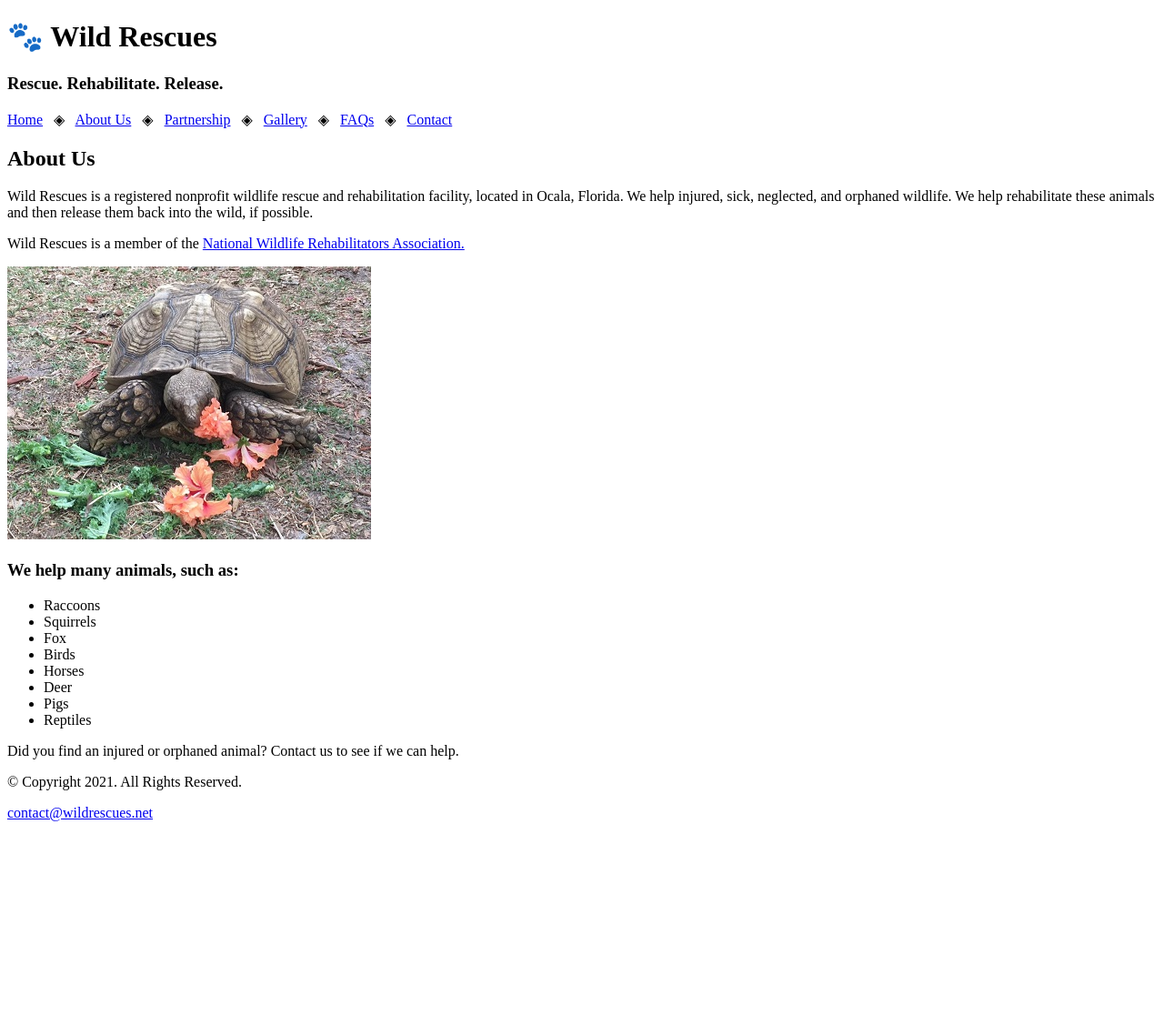
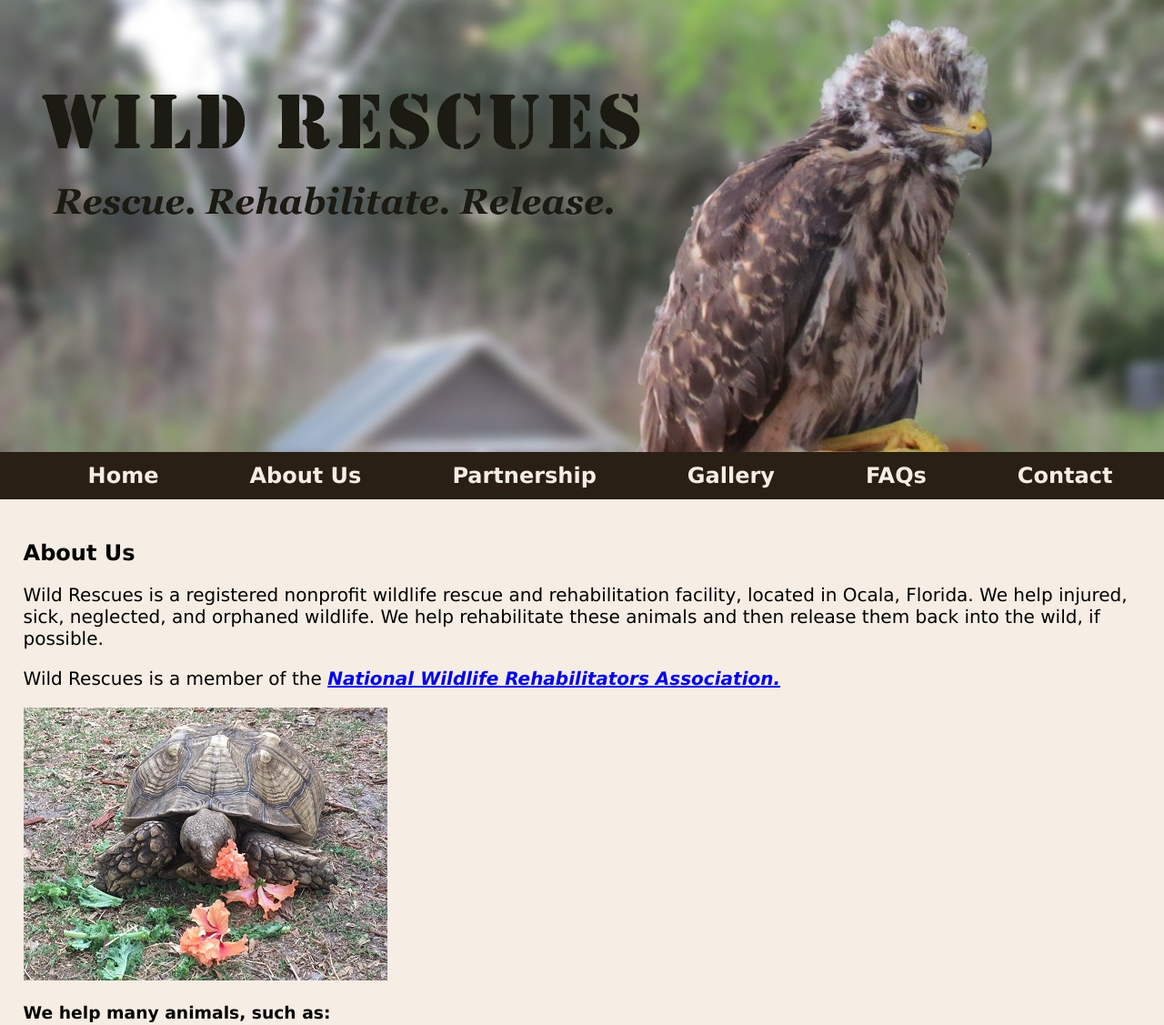
Before and after one commit to 144Fa23/ch4lab2-AylaLC, a plain HTML site: page about.html in a window 1280 px wide. Shown: the top 1127 px of the page at 91% size. Before the commit the page ends 919 px from the top, so only its background shows below. Drawn offline with Linux system fonts and the light colour scheme.

Commit message:
Ch.4 Lab
1. I created my css folder and styles file.
2. I added a multi-line comment to my styles file with my name, the date, and the file name.
3. I added a CSS reset and define properties like the margin, padding, and borders for the body, header, nav, main, footer, image, h1, and h3 elements.
4. I added a comment for the body and images elements, and I created style rules for both.
5. Next, I added a comment for the navigation area. Under that, I made style rules for the nav, nav ul, nav li, and nav li a sectors.
6. After that, I created a comment for the main section, and I created style rules for the main, main p, main h3, main ul, .link, .action, and #contact sectors.
7. I added a comment for the footer content, and I created style rules for the footer and footer a sectors.
8. After I added blank lines in between each style rule, I validated my css file.
9. I added a link to my style sheet in my index, about, contact, and template files.
10. In the index file, I updated my nav section to include an unordered list, and then I added the same list to my about, contact, and template files.
11. In the index file, I removed the heading element.  After that, I added an image with links to the home page.
12. I removed the height and width attributes from the baby raccoons image.
13. In the about file, I added class attributes with the values link and action.
14. I removed the height and width attributes from the image element on line 39 of the about file.
15. In the contact file, I added a class attribute with the value link to the email address.
16. Finally, I indented all of the nested elements in each html file, and I validated all of them.

```diff
--- a/about.html
+++ b/about.html
@@ -5,24 +5,28 @@
 	Today's Date: May 20, 2021
  -->
 <html lang="en">
+
 <head>
     <title>Wild Rescues: About Us</title>
     <meta charset="utf-8">
+    <link rel="stylesheet" href="css/styles.css">
 </head>
+
 <body>
 
     <header>
-		<h1>&#128062; Wild Rescues</h1>
-		<h3>Rescue. Rehabilitate. Release.</h3>
+        <a href="index.html"><img src="images/baby-hawk.jpg" alt="rescued baby hawk"></a>
     </header>
 
     <nav>
-		<p><a href="index.html">Home</a> &nbsp; &#9672; &nbsp;
-		<a href="about.html">About Us</a> &nbsp; &#9672; &nbsp;
-		<a href="partnership.html">Partnership</a> &nbsp; &#9672; &nbsp;
-		<a href="gallery.html">Gallery</a> &nbsp; &#9672; &nbsp;
-		<a href="faqs.html">FAQs</a> &nbsp; &#9672; &nbsp;
-		<a href="contact.html">Contact</a></p>
+        <ul>
+            <li><a href="index.html">Home</a></li>
+            <li><a href="about.html">About Us</a></li>
+            <li><a href="partnership.html">Partnership</a></li>
+            <li><a href="gallery.html">Gallery</a></li>
+            <li><a href="faqs.html">FAQs</a></li>
+            <li><a href="contact.html">Contact</a></li>
+        </ul>
     </nav>
 
     <!-- Use the main area to add the main content to the webpage -->
@@ -32,9 +36,9 @@
 
             <h2>About Us</h2>
             <p>Wild Rescues is a registered nonprofit wildlife rescue and rehabilitation facility, located in Ocala, Florida. We help injured, sick, neglected, and orphaned wildlife. We help rehabilitate these animals and then release them back into the wild, if possible.</p>
-            <p>Wild Rescues is a member of the <a href="https://www.nwrawildlife.org/" target="_blank">National Wildlife Rehabilitators Association.</a></p>
+            <p>Wild Rescues is a member of the <span class="link"><a href="https://www.nwrawildlife.org/" target="_blank">National Wildlife Rehabilitators Association.</a></span></p>
 
-            <img src="images/tortoise.jpg" alt="tortoise eating vegetation" height="300" width="400">
+            <img src="images/tortoise.jpg" alt="tortoise eating vegetation">
 
             <h3>We help many animals, such as:</h3>
             <ul>
@@ -48,7 +52,7 @@
                 <li>Reptiles</li>
             </ul>
 
-            <p>Did you find an injured or orphaned animal? Contact us to see if we can help.</p>
+            <p><span class="action">Did you find an injured or orphaned animal? Contact us to see if we can help.</span></p>
 
         </div>
 
@@ -60,4 +64,5 @@
     </footer>
 
 </body>
+
 </html>
--- /dev/null
+++ b/css/styles.css
@@ -0,0 +1,102 @@
+/*
+Author: Ayla Campbell
+Date: 09/20/2023
+File Name: styles.css
+*/
+
+/* CSS Reset */
+body, header, nav, main, footer, img, h1, h3 {
+    margin: 0;
+    padding: 0;
+    border: 0;
+}
+
+/* Style rules for body and images */
+body {
+    background-color: #f6eee5;
+}
+
+img {
+    max-width: 100%;
+    display: block;
+}
+
+/* Style rules for navigation area */
+nav {
+    background-color: #2a1f14;
+}
+
+nav ul {
+    list-style-type: none;
+    margin: 0;
+    text-align: center;
+}
+
+nav li {
+    display: inline-block;
+    font-size: 1.5em;
+    font-family: Geneva, Arial, sans-serif;
+    font-weight: bold;
+}
+
+nav li a {
+    display: block;
+    color: #f6eee4;
+    padding-top: 0.5em;
+    padding-bottom: 0.5em;
+    padding-left: 2em;
+    padding-right: 2em;
+    text-decoration: none;
+}
+
+/* Style rules for main content */
+main {
+    padding: 2%;
+    font-family: Verdana, Arial, sans-serif;
+}
+
+main p {
+    font-size: 1.25em
+}
+
+main h3 {
+    padding-top: 2%;
+}
+
+main ul {
+    list-style-type: square;
+}
+
+.link {
+    color: #4d3319;
+    text-decoration: none;
+    font-weight: bold;
+    font-style: italic;
+}
+
+.action {
+    font-size: 1.75em;
+    font-weight: bold;
+    text-align: center;
+}
+
+#contact {
+    text-align: center;
+}
+
+/* Style rules for footer content */
+footer p {
+    text-align: center;
+    font-size: 0.85em;
+    background-color: #2a1f14;
+    color: #f6eee4;
+    padding-top: 1%;
+    padding-bottom: 1%;
+    padding-right: 0%;
+    padding-left: 0%;
+}
+
+footer p a {
+    color: #f3e6d8;
+    text-decoration: none;
+}
```
Also changed, not shown: contact.html (+14 -9 lines), index.html (+14 -9 lines), template.html (+13 -8 lines), images/baby-hawk.jpg (renamed from baby-hawk.jpg). Lines whose indentation alone changed are shown as unchanged.
